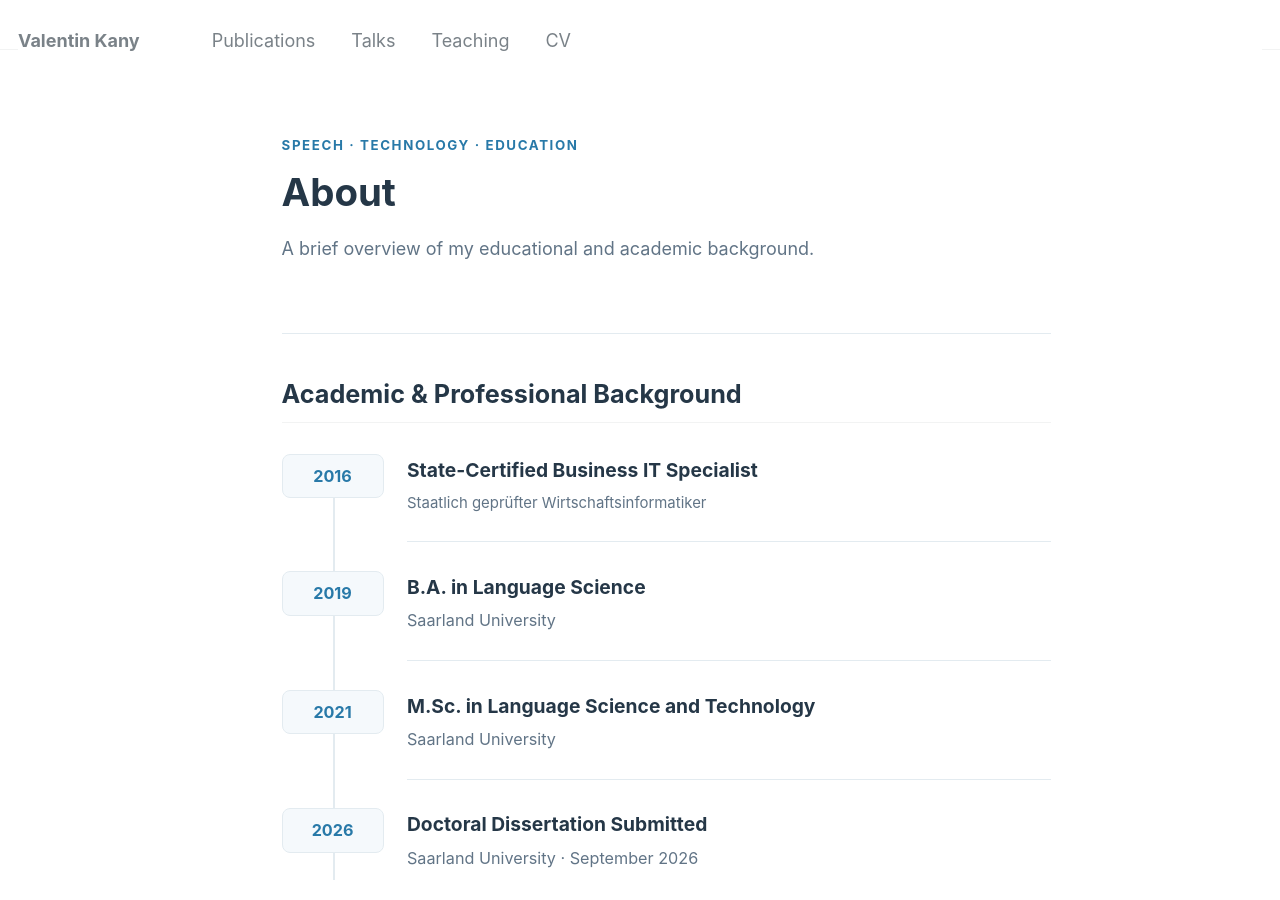
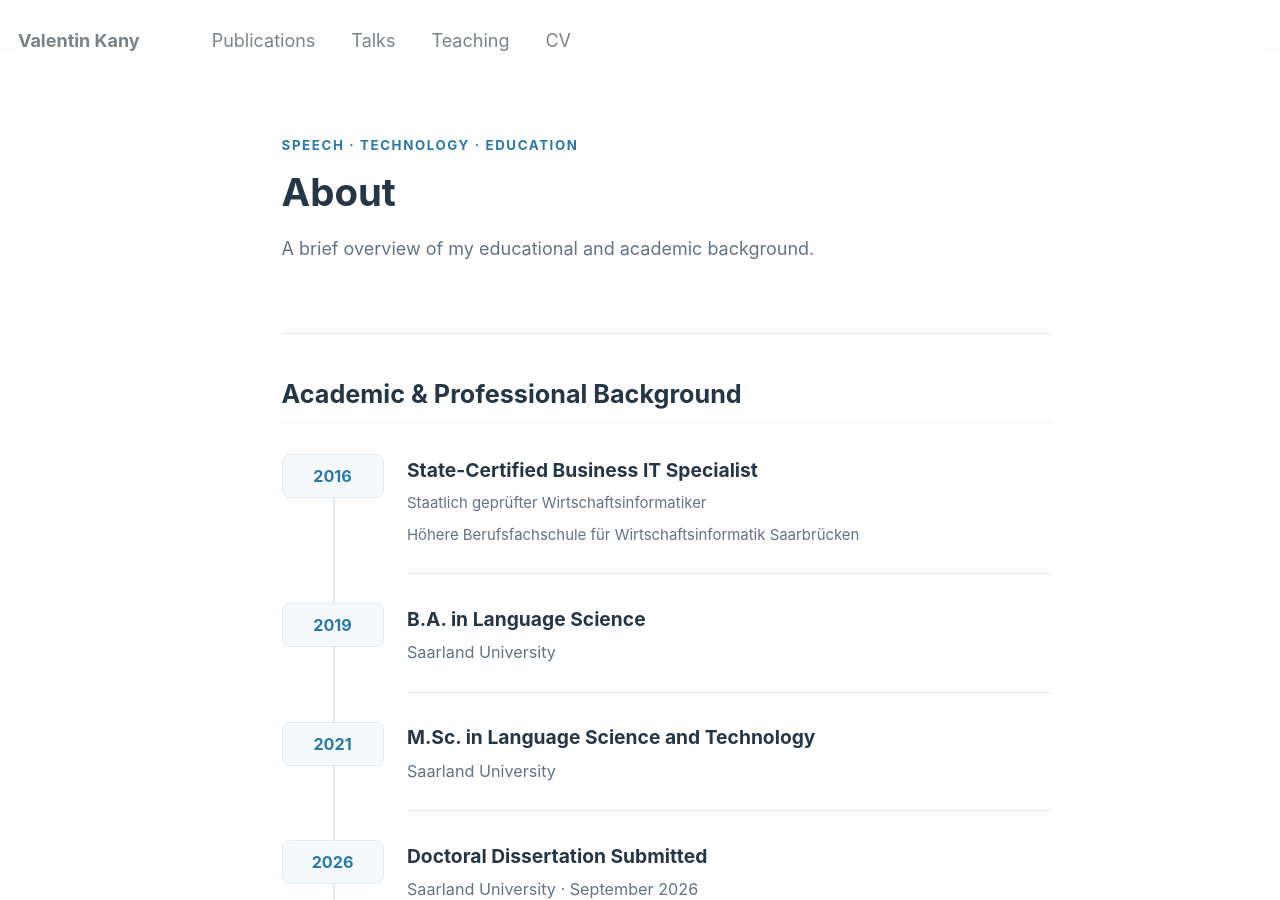
Before and after one commit to Valentin-Kany/Valentin-Kany.github.io, a Jekyll site: the page built from _pages/about-preview.md, in a window 1280 px wide and 900 px high. Built offline with Jekyll 4.4.1, drawn with Linux system fonts in a browser that asks for light colours.

Commit message:
Update about-preview.md

```diff
--- a/_pages/about-preview.md
+++ b/_pages/about-preview.md
@@ -135,6 +135,7 @@ author_profile: false
         <div class="vka-content">
           <h3>State-Certified Business IT Specialist</h3>
           <p class="vka-original">Staatlich geprüfter Wirtschaftsinformatiker</p>
+          <p class="vka-original">Höhere Berufsfachschule für Wirtschaftsinformatik Saarbrücken</p>
         </div>
       </div>
 
```
